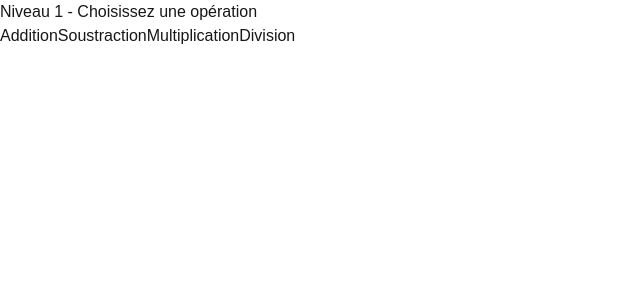
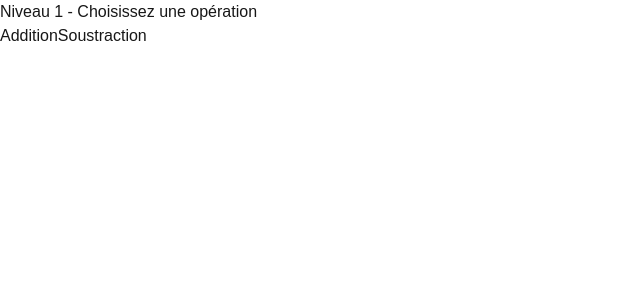
Before and after one commit to fabro658/mathegame, a Next.js app: page /niveaux/niveau1 in a window 1280 px wide. Shown: the top 300 px of the page, without its empty margins (0-640 px from the left). Built offline with nearby package versions, Linux system fonts and the light colour scheme.

Commit message:
Modification niveau

```diff
--- a/src/app/niveaux/niveau1/page.tsx
+++ b/src/app/niveaux/niveau1/page.tsx
@@ -15,18 +15,6 @@ export default function Page() {
         >
           Soustraction
         </a>
-        <a
-          href="/niveaux/niveau1/multiplication"
-          className="bg-green-500 hover:bg-green-700 text-white font-bold py-6 px-12 rounded-lg text-3xl shadow-lg text-center flex items-center justify-center"
-        >
-          Multiplication
-        </a>
-        <a
-          href="/niveaux/niveau1/division"
-          className="bg-purple-500 hover:bg-purple-700 text-white font-bold py-6 px-12 rounded-lg text-3xl shadow-lg text-center flex items-center justify-center"
-        >
-          Division
-        </a>
       </div>
     </div>
   );
```
Also changed, not shown: src/app/niveaux/niveau2/division.tsx (renamed from src/app/niveaux/niveau1/division.tsx), src/app/niveaux/niveau2/multiplication.tsx (renamed from src/app/niveaux/niveau1/multiplication.tsx).
